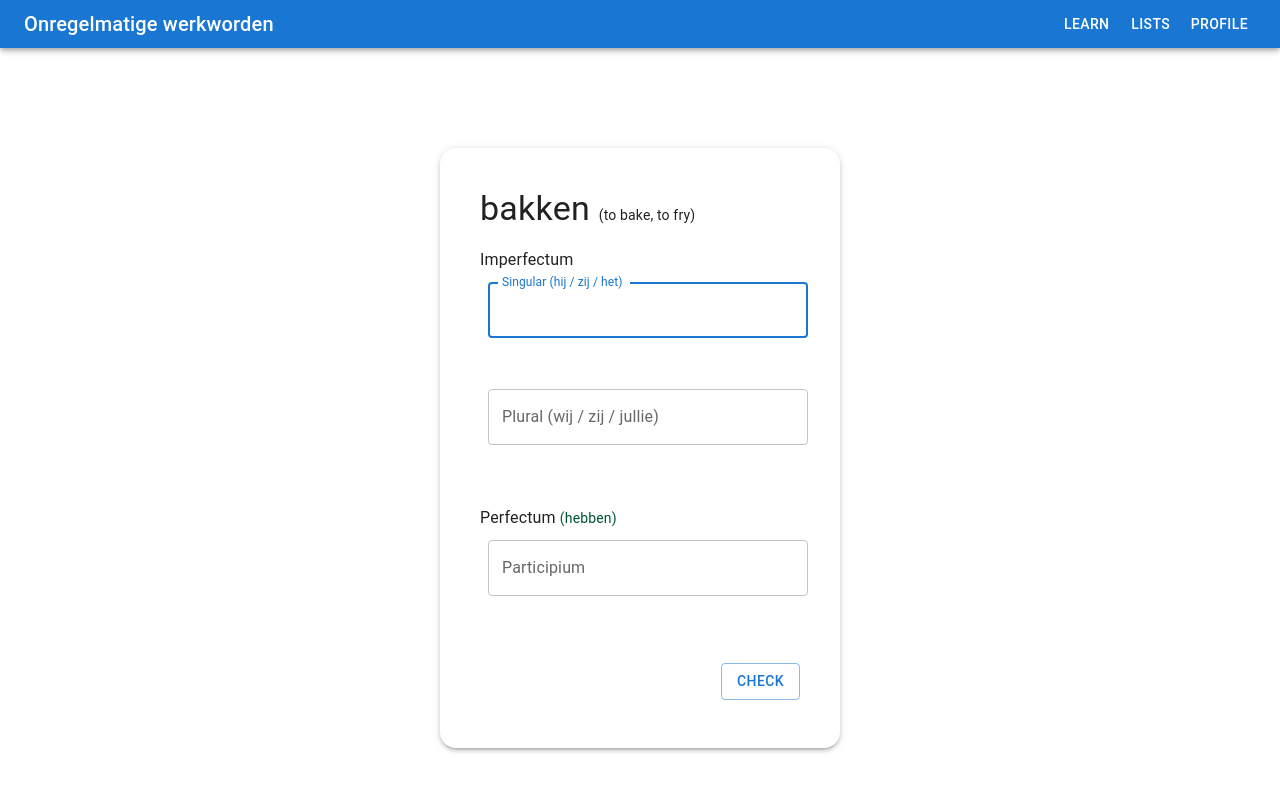
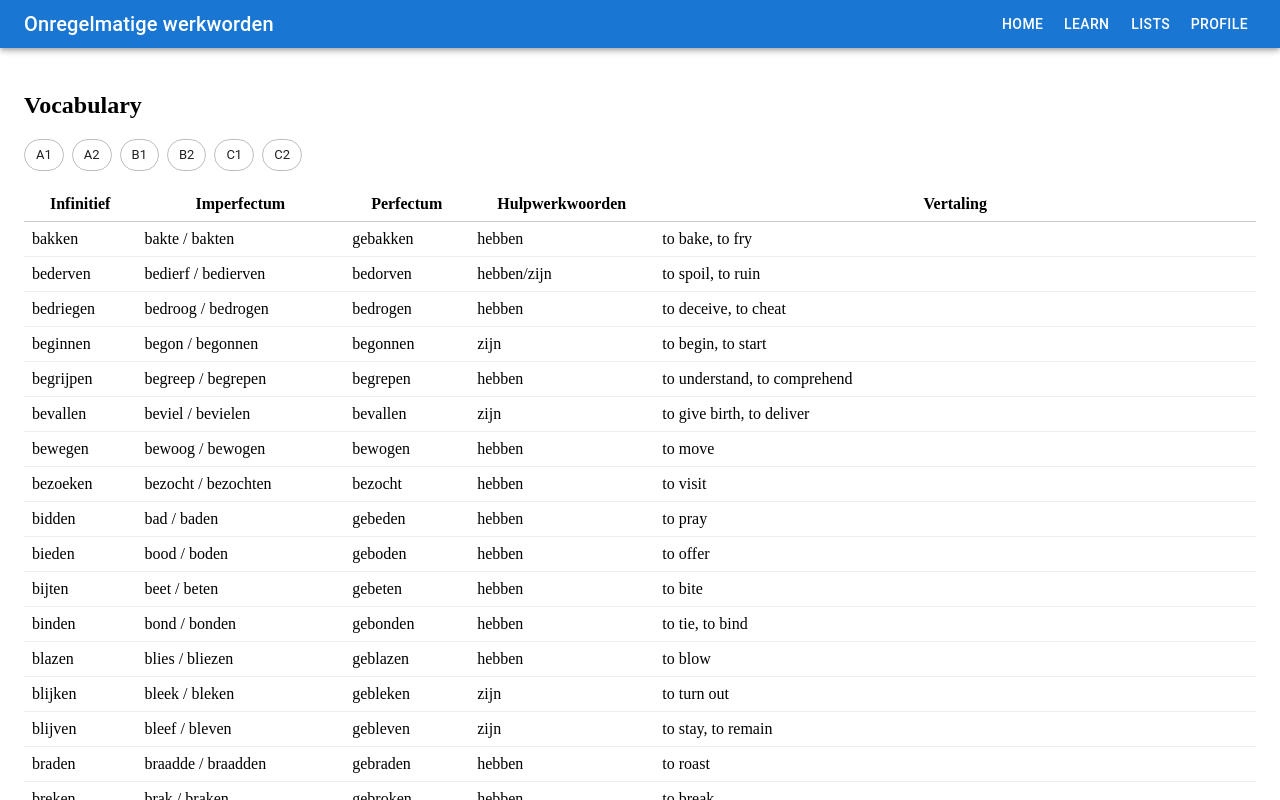
Before and after one commit to mykhailo-petrenko/onregelmatige-werkwoorden, a React (Vite) app in the folder web-ui/: page / in a window 1280 px wide. Built offline with nearby package versions, Linux system fonts and the light colour scheme; the HTML template or start-up script is replaced by a standard one.

Commit message:
Init. All words list

```diff
--- a/web-ui/package.json
+++ b/web-ui/package.json
@@ -18,7 +18,8 @@
     "jotai": "^2.13.1",
     "react": "~19.1.1",
     "react-dom": "~19.1.1",
-    "react-router": "^7.8.2"
+    "react-router": "^7.8.2",
+    "@tanstack/react-table": "~8.21.3"
   },
   "devDependencies": {
     "@eslint/js": "~9.33.0",
--- a/web-ui/src/App.tsx
+++ b/web-ui/src/App.tsx
@@ -8,6 +8,7 @@ import { ProfilePage } from './pages/ProfilePage.tsx';
 import { Nav } from './Nav.tsx';
 import { ListsEditor } from './ListsEditor/ListsEditor.tsx';
 import { useWordListProvider } from './Lists/activeLlistProvider.ts';
+import { LearnPage } from './pages/LearnPage.tsx';
 
 function App() {
   useWordListProvider();
@@ -22,6 +23,7 @@ function App() {
             <Route index element={<ListsEditor />} />
             <Route path=":id" element={<ListsEditor />} />
           </Route>
+          <Route path="learn" element={<LearnPage />} />
           <Route path="profile" element={<ProfilePage/>}></Route>
         </Routes>
       </BrowserRouter>
--- a/web-ui/src/Nav.tsx
+++ b/web-ui/src/Nav.tsx
@@ -21,6 +21,11 @@ export function Nav() {
           component={NavLink}
           color="inherit"
           to="/"
+        >Home</Button>
+        <Button
+          component={NavLink}
+          color="inherit"
+          to="/learn"
         >Learn</Button>
         <Button
           component={NavLink}
--- /dev/null
+++ b/web-ui/src/Vocabulary/Vocabulary.tsx
@@ -0,0 +1,103 @@
+import React, { type JSX } from 'react';
+import { LEVELS, LEVEL_IDS } from './levels';
+import { useAtom } from 'jotai';
+import { myListsPersistence } from '../Lists/manageLists';
+import { ALL_WORDS } from '../Lists/words';
+import { useReactTable, getCoreRowModel, flexRender } from '@tanstack/react-table';
+import { Box, Chip } from '@mui/material';
+import type { VerbInfo } from '../Lists/types';
+import type { ColumnDef, HeaderGroup, Row, Cell } from '@tanstack/react-table';
+
+const columns: ColumnDef<VerbInfo>[] = [
+	{
+		accessorKey: 'infinitive',
+		header: 'Infinitief',
+		cell: info => String(info.getValue()),
+	},
+	{
+		accessorKey: 'imperfectum',
+		header: 'Imperfectum',
+		cell: info => Array.isArray(info.getValue()) ? (info.getValue() as string[]).join(' / ') : '',
+	},
+	{
+		accessorKey: 'perfectum',
+		header: 'Perfectum',
+		cell: info => Array.isArray(info.getValue()) ? (info.getValue() as string[]).join(', ') : '',
+	},
+	{
+		accessorKey: 'hulpWerkwoorden',
+		header: 'Hulpwerkwoorden',
+		cell: info => Array.isArray(info.getValue()) ? (info.getValue() as string[]).join('/') : '',
+	},
+	{
+		accessorKey: 'vertaling',
+		header: 'Vertaling',
+		cell: info => String(info.getValue()),
+	},
+];
+
+export default function Vocabulary(): JSX.Element {
+	// keep reading lists to trigger updates when user changes their lists (not used directly now)
+	const [/* lists */] = useAtom(myListsPersistence);
+	const [selectedLevels, setSelectedLevels] = React.useState<string[]>([]);
+
+	const filteredData = React.useMemo(() => {
+		if (selectedLevels.length === 0) return ALL_WORDS;
+		const allowed = new Set<string>(selectedLevels.flatMap(lvl => LEVEL_IDS[lvl] || []));
+		return ALL_WORDS.filter(v => allowed.has(v.id));
+	}, [selectedLevels]);
+
+	const table = useReactTable<VerbInfo>({
+		data: filteredData,
+		columns,
+		getCoreRowModel: getCoreRowModel(),
+	});
+
+	const handleChipClick = (lvl: string) => {
+		setSelectedLevels(prev => prev.includes(lvl) ? prev.filter(x => x !== lvl) : [...prev, lvl]);
+	};
+
+	return (
+		<div style={{ padding: 24 }}>
+			<h2>Vocabulary</h2>
+
+			<Box sx={{ mb: 2, display: 'flex', gap: 1, flexWrap: 'wrap' }}>
+				{LEVELS.map(lvl => (
+					<Chip
+						key={lvl}
+						label={lvl}
+						clickable
+						color={selectedLevels.includes(lvl) ? 'primary' : 'default'}
+						variant={selectedLevels.includes(lvl) ? 'filled' : 'outlined'}
+						onClick={() => handleChipClick(lvl)}
+					/>
+				))}
+			</Box>
+
+			<table style={{ width: '100%', borderCollapse: 'collapse' }}>
+				<thead>
+					{table.getHeaderGroups().map((hg: HeaderGroup<VerbInfo>) => (
+						<tr key={hg.id}>
+							{hg.headers.map(h => (
+								<th key={h.id} style={{ borderBottom: '1px solid #ccc', padding: 8 }}>
+									{flexRender(h.column.columnDef.header, h.getContext())}
+								</th>
+							))}
+						</tr>
+					))}
+				</thead>
+				<tbody>
+					{table.getRowModel().rows.map((row: Row<VerbInfo>) => (
+						<tr key={row.id}>
+							{row.getVisibleCells().map((cell: Cell<VerbInfo, unknown>) => (
+								<td key={cell.id} style={{ borderBottom: '1px solid #eee', padding: 8 }}>
+									{flexRender(cell.column.columnDef.cell, cell.getContext())}
+								</td>
+							))}
+						</tr>
+					))}
+				</tbody>
+			</table>
+		</div>
+	);
+}
--- /dev/null
+++ b/web-ui/src/Vocabulary/levels.ts
@@ -0,0 +1,22 @@
+export const LEVELS = ["A1", "A2", "B1", "B2", "C1", "C2"];
+
+export const LEVEL_IDS: Record<string, string[]> = {
+  A1: [
+    "12","14","60","64","68","70","74","81","83","90","98","100","113","121","128","129","130","135","137","140","142","145","152","153","154","213","218","233","238","316","322","328","332","337","340","344","348","350","354","359"
+  ],
+  A2: [
+    "116","120","139","144","196","223","252","253","273","285","336","339","355"
+  ],
+  B1: [
+    "1","47","52","63","71","76","93","97","202","203","216","234","239","240","241","254","256","303","319"
+  ],
+  B2: [
+    "6","8","41","54","55","56","57","58","59","66","72","79","80","82","88","89","92","94","95","138","141","149","186","194","201","204","206","208","209","210","214","217","222","224","226","237","242","244","246","247"
+  ],
+  C1: [
+    "124","125","127","133","134","143","158","227","228","230","255","324","327","330","366"
+  ],
+  C2: [
+    "62","219","306","377"
+  ]
+};
--- a/web-ui/src/pages/HomePage.tsx
+++ b/web-ui/src/pages/HomePage.tsx
@@ -1,7 +1,8 @@
-import VerbTrainer from '../VerbTrainer/VerbTrainer.tsx';
+import Vocabulary from "../Vocabulary/Vocabulary";
+
 
 export function HomePage() {
   return (<>
-    <VerbTrainer/>
+    <Vocabulary />
   </>);
 }
--- /dev/null
+++ b/web-ui/src/pages/LearnPage.tsx
@@ -0,0 +1,7 @@
+import VerbTrainer from '../VerbTrainer/VerbTrainer.tsx';
+
+export function LearnPage() {
+  return (<>
+    <VerbTrainer/>
+  </>);
+}
```
Also changed, not shown: 1 other file (tests, documents, lock files or other folders).
